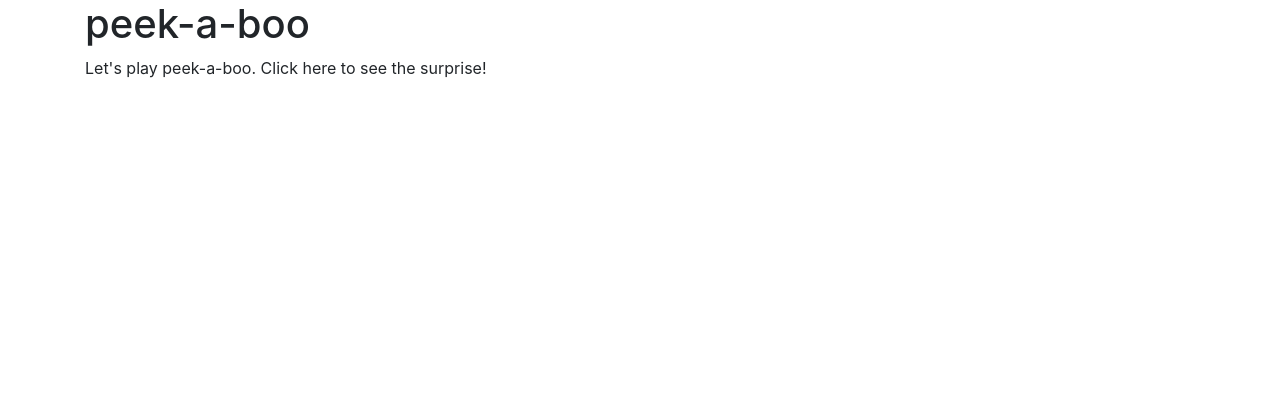
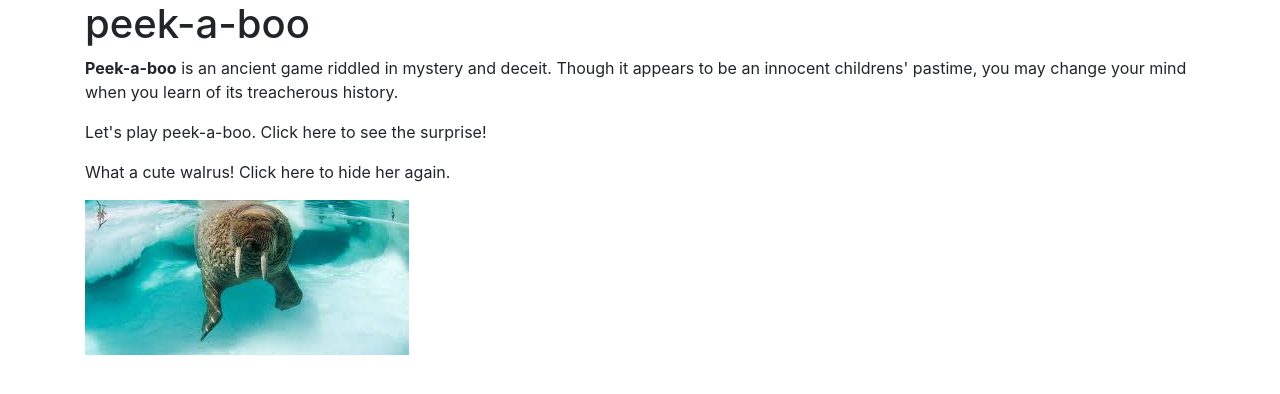
Before and after one commit to Fadhili01/simple-effects, a plain HTML site: page index.html in a window 1280 px wide. Drawn offline with Linux system fonts and the light colour scheme.

Commit message:
Modify HTML

```diff
--- a/index.html
+++ b/index.html
@@ -10,11 +10,14 @@
   <body>
     <div class="container">
       <h1>peek-a-boo</h1>
-        <div class="walrus-hidden">
-          <p>Let's play peek-a-boo. Click here to see the surprise!</p>
+        <p><strong>Peek-a-boo</strong> is an ancient game riddled in mystery and deceit. Though it appears to be an innocent childrens' pastime, you may change your mind when you learn of its treacherous history.</p>
+
+        <div id="walrus-hidden">
+          <p>Let's play peek-a-boo. <span class="clickable">Click here</span> to see the surprise!</p>
         </div>
-        <div class="walrus-showing">
-          <p>What a cute walrus! Click here to hide her again.</p>
+
+        <div id="walrus-showing">
+          <p>What a cute walrus! <span class="clickable">Click here</span> to hide her again.</p>
         <img src="img/walrus.jpg">
         </div>
     </div>
```
